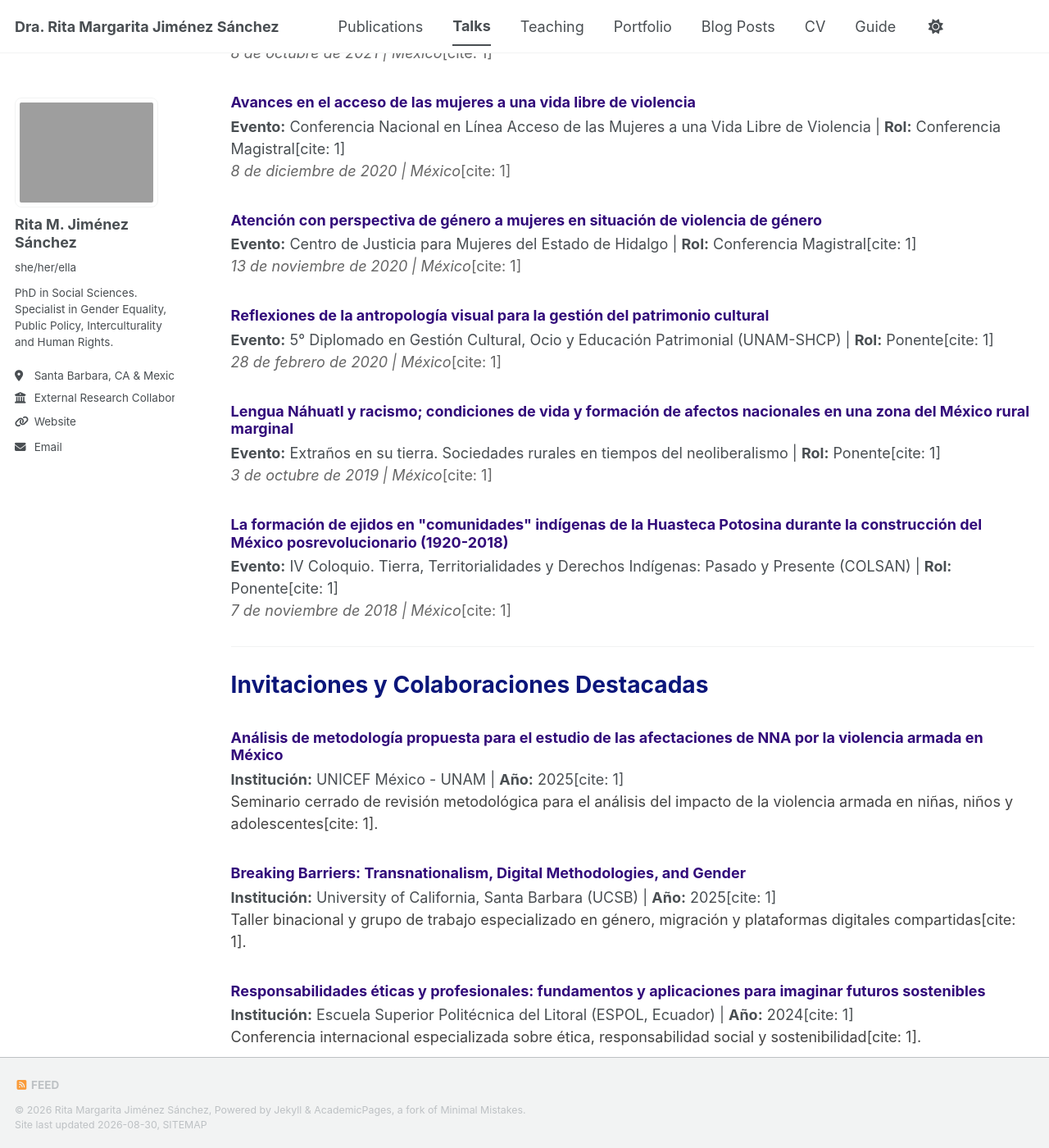
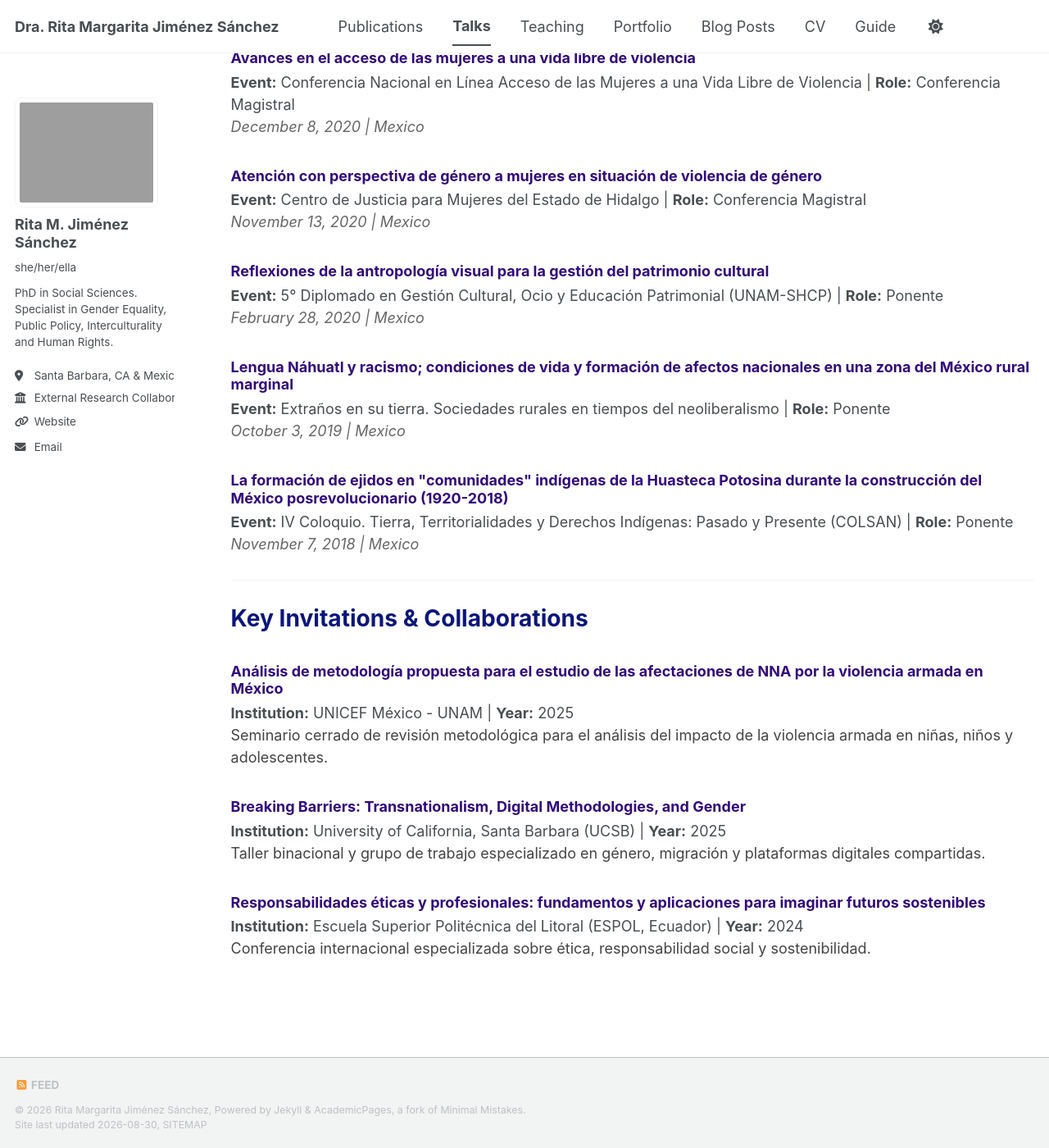
Before and after one commit to RitaJisa/RitaJisa.github.io, a Jekyll site: the page built from _talks/talks.md, in a window 1280 px wide and 1400 px high, scrolled down 736 px. Shown: the whole window at 82% size. Built offline with Jekyll 4.4.1, drawn with Linux system fonts in a browser that asks for light colours; a style sheet for code colours, icons or effects is not loaded; some of the changed text lies outside the part shown.

Commit message:
Update talks.md
traduje titulos

```diff
--- a/_talks/talks.md
+++ b/_talks/talks.md
@@ -5,86 +5,86 @@ permalink: /talks/
 author_profile: true
 ---
 
-<h1 style="color: #0B167A; font-weight: bold; margin-bottom: 20px;">Participación en Congresos y Eventos Académicos</h1>
+<h1 style="color: #0B167A; font-weight: bold; margin-bottom: 20px;">Conference Presentations & Academic Events</h1>
 
 <div style="margin-bottom: 25px;">
   <h3 style="color: #320B7A; margin-bottom: 5px;">Comentarista de los avances de los investigadores del Centro de Investigaciones Judiciales</h3>
-  <p style="margin: 0;"><strong>Evento:</strong> Seminario de Investigación del Centro de Investigaciones Judiciales | <strong>Rol:</strong> Participante en Mesa Redonda[cite: 1]</p>
-  <p style="margin: 0; color: #666;"><em>26 de marzo de 2025 | México</em>[cite: 1]</p>
+  <p style="margin: 0;"><strong>Event:</strong> Seminario de Investigación del Centro de Investigaciones Judiciales | <strong>Role:</strong> Participante en Mesa Redonda</p>
+  <p style="margin: 0; color: #666;"><em>March 26, 2025 | Mexico</em></p>
 </div>
 
 <div style="margin-bottom: 25px;">
   <h3 style="color: #320B7A; margin-bottom: 5px;">Organización del Seminario</h3>
-  <p style="margin: 0;"><strong>Evento:</strong> Congreso 15 Años de la Licenciatura en Desarrollo y Gestión Interculturales | <strong>Rol:</strong> Organizadora del Evento[cite: 1]</p>
-  <p style="margin: 0; color: #666;"><em>17 de octubre de 2023 | México</em>[cite: 1]</p>
+  <p style="margin: 0;"><strong>Event:</strong> Congreso 15 Años de la Licenciatura en Desarrollo y Gestión Interculturales | <strong>Role:</strong> Organizadora del Evento</p>
+  <p style="margin: 0; color: #666;"><em>October 17, 2023 | Mexico</em></p>
 </div>
 
 <div style="margin-bottom: 25px;">
   <h3 style="color: #320B7A; margin-bottom: 5px;">Gestión intercultural desde la perspectiva de las personas egresadas</h3>
-  <p style="margin: 0;"><strong>Evento:</strong> 4° Encuentro de Licenciaturas de Desarrollo y Gestión Interculturales | <strong>Rol:</strong> Ponente[cite: 1]</p>
-  <p style="margin: 0; color: #666;"><em>11 de mayo de 2023 | México</em>[cite: 1]</p>
+  <p style="margin: 0;"><strong>Event:</strong> 4° Encuentro de Licenciaturas de Desarrollo y Gestión Interculturales | <strong>Role:</strong> Ponente</p>
+  <p style="margin: 0; color: #666;"><em>May 11, 2023 | Mexico</em></p>
 </div>
 
 <div style="margin-bottom: 25px;">
   <h3 style="color: #320B7A; margin-bottom: 5px;">Violencia digital y micromachismos</h3>
-  <p style="margin: 0;"><strong>Evento:</strong> Jornadas UNAM - Día Internacional de la Eliminación de la Violencia contra la Mujer | <strong>Rol:</strong> Ponente[cite: 1]</p>
-  <p style="margin: 0; color: #666;"><em>25 de noviembre de 2021 | México</em>[cite: 1]</p>
+  <p style="margin: 0;"><strong>Event:</strong> Jornadas UNAM - Día Internacional de la Eliminación de la Violencia contra la Mujer | <strong>Role:</strong> Ponente</p>
+  <p style="margin: 0; color: #666;"><em>November 25, 2021 | Mexico</em></p>
 </div>
 
 <div style="margin-bottom: 25px;">
   <h3 style="color: #320B7A; margin-bottom: 5px;">El varón-jefe de familia como sujeto de derechos agrarios en el México rural posrevolucionario</h3>
-  <p style="margin: 0;"><strong>Evento:</strong> X Coloquio de Retórica, Hermenéutica y Argumentación Jurídica (IIJ-UNAM) | <strong>Rol:</strong> Ponente[cite: 1]</p>
-  <p style="margin: 0; color: #666;"><em>8 de octubre de 2021 | México</em>[cite: 1]</p>
+  <p style="margin: 0;"><strong>Event:</strong> X Coloquio de Retórica, Hermenéutica y Argumentación Jurídica (IIJ-UNAM) | <strong>Role:</strong> Ponente</p>
+  <p style="margin: 0; color: #666;"><em>October 8, 2021 | Mexico</em></p>
 </div>
 
 <div style="margin-bottom: 25px;">
   <h3 style="color: #320B7A; margin-bottom: 5px;">Avances en el acceso de las mujeres a una vida libre de violencia</h3>
-  <p style="margin: 0;"><strong>Evento:</strong> Conferencia Nacional en Línea Acceso de las Mujeres a una Vida Libre de Violencia | <strong>Rol:</strong> Conferencia Magistral[cite: 1]</p>
-  <p style="margin: 0; color: #666;"><em>8 de diciembre de 2020 | México</em>[cite: 1]</p>
+  <p style="margin: 0;"><strong>Event:</strong> Conferencia Nacional en Línea Acceso de las Mujeres a una Vida Libre de Violencia | <strong>Role:</strong> Conferencia Magistral</p>
+  <p style="margin: 0; color: #666;"><em>December 8, 2020 | Mexico</em></p>
 </div>
 
 <div style="margin-bottom: 25px;">
   <h3 style="color: #320B7A; margin-bottom: 5px;">Atención con perspectiva de género a mujeres en situación de violencia de género</h3>
-  <p style="margin: 0;"><strong>Evento:</strong> Centro de Justicia para Mujeres del Estado de Hidalgo | <strong>Rol:</strong> Conferencia Magistral[cite: 1]</p>
-  <p style="margin: 0; color: #666;"><em>13 de noviembre de 2020 | México</em>[cite: 1]</p>
+  <p style="margin: 0;"><strong>Event:</strong> Centro de Justicia para Mujeres del Estado de Hidalgo | <strong>Role:</strong> Conferencia Magistral</p>
+  <p style="margin: 0; color: #666;"><em>November 13, 2020 | Mexico</em></p>
 </div>
 
 <div style="margin-bottom: 25px;">
   <h3 style="color: #320B7A; margin-bottom: 5px;">Reflexiones de la antropología visual para la gestión del patrimonio cultural</h3>
-  <p style="margin: 0;"><strong>Evento:</strong> 5° Diplomado en Gestión Cultural, Ocio y Educación Patrimonial (UNAM-SHCP) | <strong>Rol:</strong> Ponente[cite: 1]</p>
-  <p style="margin: 0; color: #666;"><em>28 de febrero de 2020 | México</em>[cite: 1]</p>
+  <p style="margin: 0;"><strong>Event:</strong> 5° Diplomado en Gestión Cultural, Ocio y Educación Patrimonial (UNAM-SHCP) | <strong>Role:</strong> Ponente</p>
+  <p style="margin: 0; color: #666;"><em>February 28, 2020 | Mexico</em></p>
 </div>
 
 <div style="margin-bottom: 25px;">
   <h3 style="color: #320B7A; margin-bottom: 5px;">Lengua Náhuatl y racismo; condiciones de vida y formación de afectos nacionales en una zona del México rural marginal</h3>
-  <p style="margin: 0;"><strong>Evento:</strong> Extraños en su tierra. Sociedades rurales en tiempos del neoliberalismo | <strong>Rol:</strong> Ponente[cite: 1]</p>
-  <p style="margin: 0; color: #666;"><em>3 de octubre de 2019 | México</em>[cite: 1]</p>
+  <p style="margin: 0;"><strong>Event:</strong> Extraños en su tierra. Sociedades rurales en tiempos del neoliberalismo | <strong>Role:</strong> Ponente</p>
+  <p style="margin: 0; color: #666;"><em>October 3, 2019 | Mexico</em></p>
 </div>
 
 <div style="margin-bottom: 25px;">
   <h3 style="color: #320B7A; margin-bottom: 5px;">La formación de ejidos en "comunidades" indígenas de la Huasteca Potosina durante la construcción del México posrevolucionario (1920-2018)</h3>
-  <p style="margin: 0;"><strong>Evento:</strong> IV Coloquio. Tierra, Territorialidades y Derechos Indígenas: Pasado y Presente (COLSAN) | <strong>Rol:</strong> Ponente[cite: 1]</p>
-  <p style="margin: 0; color: #666;"><em>7 de noviembre de 2018 | México</em>[cite: 1]</p>
+  <p style="margin: 0;"><strong>Event:</strong> IV Coloquio. Tierra, Territorialidades y Derechos Indígenas: Pasado y Presente (COLSAN) | <strong>Role:</strong> Ponente</p>
+  <p style="margin: 0; color: #666;"><em>November 7, 2018 | Mexico</em></p>
 </div>
 
 <hr style="margin: 30px 0;" />
 
-<h1 style="color: #0B167A; font-weight: bold; margin-bottom: 20px;">Invitaciones y Colaboraciones Destacadas</h1>
+<h1 style="color: #0B167A; font-weight: bold; margin-bottom: 20px;">Key Invitations & Collaborations</h1>
 
 <div style="margin-bottom: 25px;">
   <h3 style="color: #320B7A; margin-bottom: 5px;">Análisis de metodología propuesta para el estudio de las afectaciones de NNA por la violencia armada en México</h3>
-  <p style="margin: 0;"><strong>Institución:</strong> UNICEF México - UNAM | <strong>Año:</strong> 2025[cite: 1]</p>
-  <p style="margin: 0; color: #444;">Seminario cerrado de revisión metodológica para el análisis del impacto de la violencia armada en niñas, niños y adolescentes[cite: 1].</p>
+  <p style="margin: 0;"><strong>Institution:</strong> UNICEF México - UNAM | <strong>Year:</strong> 2025</p>
+  <p style="margin: 0; color: #444;">Seminario cerrado de revisión metodológica para el análisis del impacto de la violencia armada en niñas, niños y adolescentes.</p>
 </div>
 
 <div style="margin-bottom: 25px;">
   <h3 style="color: #320B7A; margin-bottom: 5px;">Breaking Barriers: Transnationalism, Digital Methodologies, and Gender</h3>
-  <p style="margin: 0;"><strong>Institución:</strong> University of California, Santa Barbara (UCSB) | <strong>Año:</strong> 2025[cite: 1]</p>
-  <p style="margin: 0; color: #444;">Taller binacional y grupo de trabajo especializado en género, migración y plataformas digitales compartidas[cite: 1].</p>
+  <p style="margin: 0;"><strong>Institution:</strong> University of California, Santa Barbara (UCSB) | <strong>Year:</strong> 2025</p>
+  <p style="margin: 0; color: #444;">Taller binacional y grupo de trabajo especializado en género, migración y plataformas digitales compartidas.</p>
 </div>
 
 <div style="margin-bottom: 25px;">
   <h3 style="color: #320B7A; margin-bottom: 5px;">Responsabilidades éticas y profesionales: fundamentos y aplicaciones para imaginar futuros sostenibles</h3>
-  <p style="margin: 0;"><strong>Institución:</strong> Escuela Superior Politécnica del Litoral (ESPOL, Ecuador) | <strong>Año:</strong> 2024[cite: 1]</p>
-  <p style="margin: 0; color: #444;">Conferencia internacional especializada sobre ética, responsabilidad social y sostenibilidad[cite: 1].</p>
+  <p style="margin: 0;"><strong>Institution:</strong> Escuela Superior Politécnica del Litoral (ESPOL, Ecuador) | <strong>Year:</strong> 2024</p>
+  <p style="margin: 0; color: #444;">Conferencia internacional especializada sobre ética, responsabilidad social y sostenibilidad.</p>
 </div>
```
